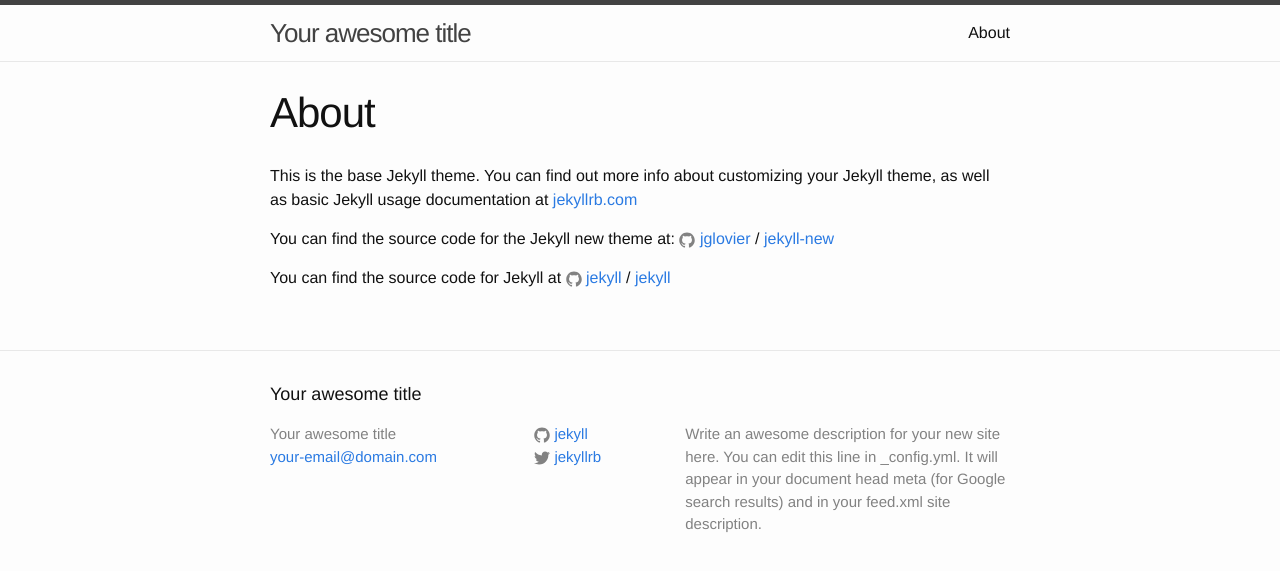
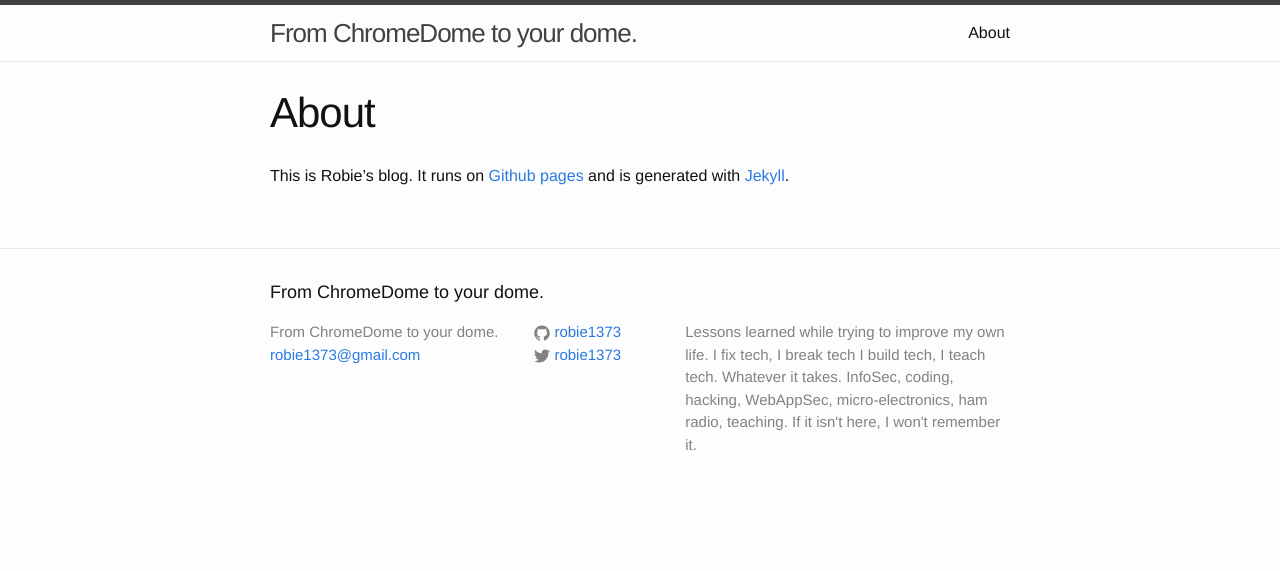
Before and after one commit to robie1373/robie1373.github.io, a Jekyll site: the page built from about.md, in a window 1280 px wide. Shown: the top 571 px of the page. Built offline with Jekyll 4.4.1, drawn with Linux system fonts in a browser that asks for light colours.

Commit message:
personalized

```diff
--- /dev/null
+++ b/Gemfile
@@ -0,0 +1,5 @@
+# A sample Gemfile
+source "https://rubygems.org"
+
+gem "jekyll-gist"
+gem "jekyll"
--- a/_config.yml
+++ b/_config.yml
@@ -6,16 +6,17 @@
 # 'jekyll serve'. If you change this file, please restart the server process.
 
 # Site settings
-title: Your awesome title
-email: your-email@domain.com
+title: From ChromeDome to your dome.
+email: robie1373@gmail.com
 description: > # this means to ignore newlines until "baseurl:"
-  Write an awesome description for your new site here. You can edit this
-  line in _config.yml. It will appear in your document head meta (for
-  Google search results) and in your feed.xml site description.
+  Lessons learned while trying to improve my own life. I fix tech, I break tech
+  I build tech, I teach tech. Whatever it takes. InfoSec, coding, hacking, WebAppSec,
+  micro-electronics, ham radio, teaching. If it isn't here, I won't
+  remember it.
 baseurl: "" # the subpath of your site, e.g. /blog
-url: "http://yourdomain.com" # the base hostname & protocol for your site
-twitter_username: jekyllrb
-github_username:  jekyll
+url: "http://robie1373.github.io" # the base hostname & protocol for your site
+twitter_username: robie1373
+github_username:  robie1373
 
 # Build settings
 markdown: kramdown
--- a/about.md
+++ b/about.md
@@ -4,12 +4,4 @@ title: About
 permalink: /about/
 ---
 
-This is the base Jekyll theme. You can find out more info about customizing your Jekyll theme, as well as basic Jekyll usage documentation at [jekyllrb.com](http://jekyllrb.com/)
-
-You can find the source code for the Jekyll new theme at:
-{% include icon-github.html username="jglovier" %} /
-[jekyll-new](https://github.com/jglovier/jekyll-new)
-
-You can find the source code for Jekyll at
-{% include icon-github.html username="jekyll" %} /
-[jekyll](https://github.com/jekyll/jekyll)
+This is Robie's blog. It runs on [Github pages](https://pages.github.com) and is generated with [Jekyll](https://jekyllrb.com).
```
Also changed, not shown: _posts/2016-01-18-welcome-to-jekyll.markdown (deleted, +0 -25 lines), _posts/2016/2016-01-17-reducing_local_footprint.markdown (added, +46 -0 lines), Gemfile.lock (added).
